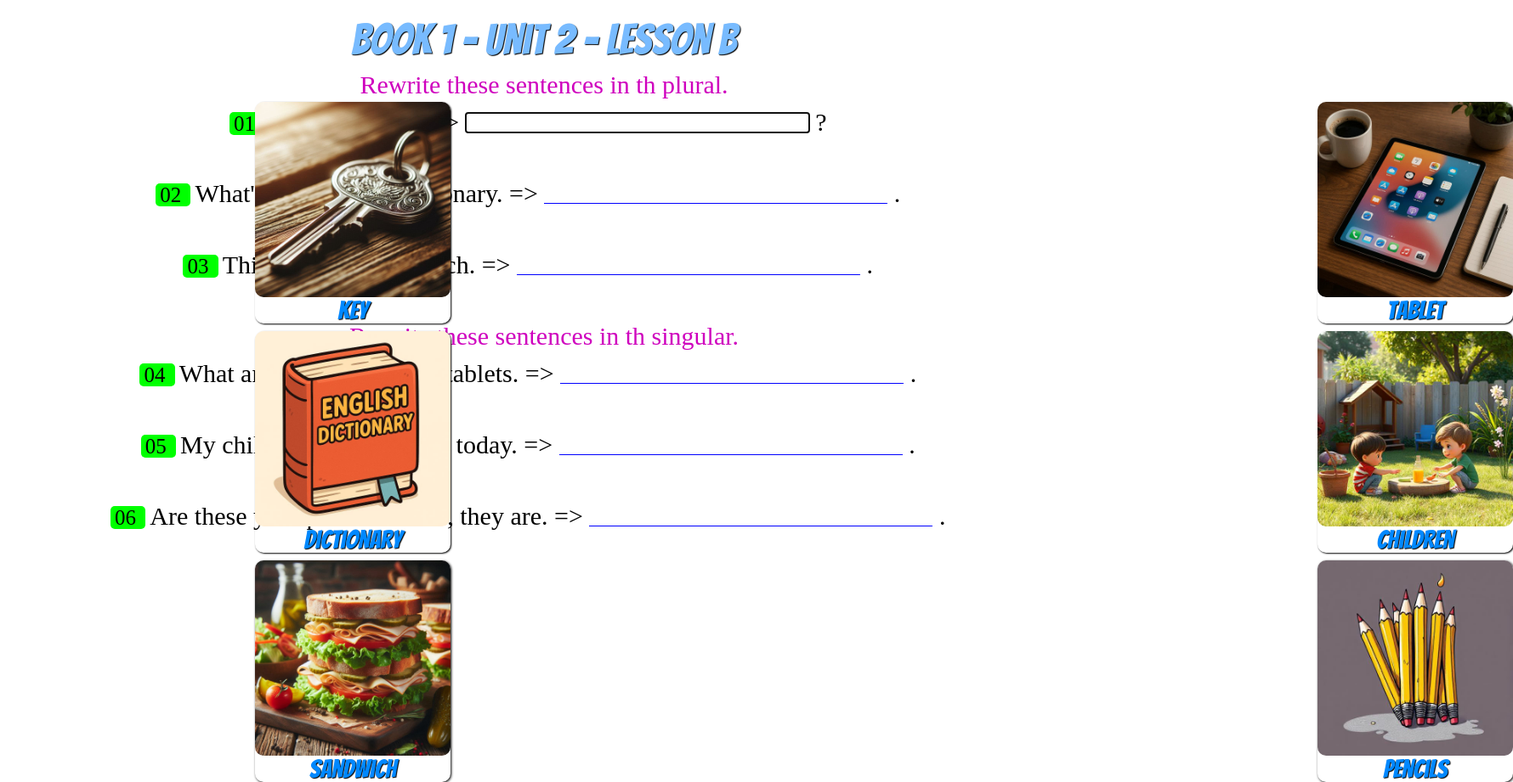
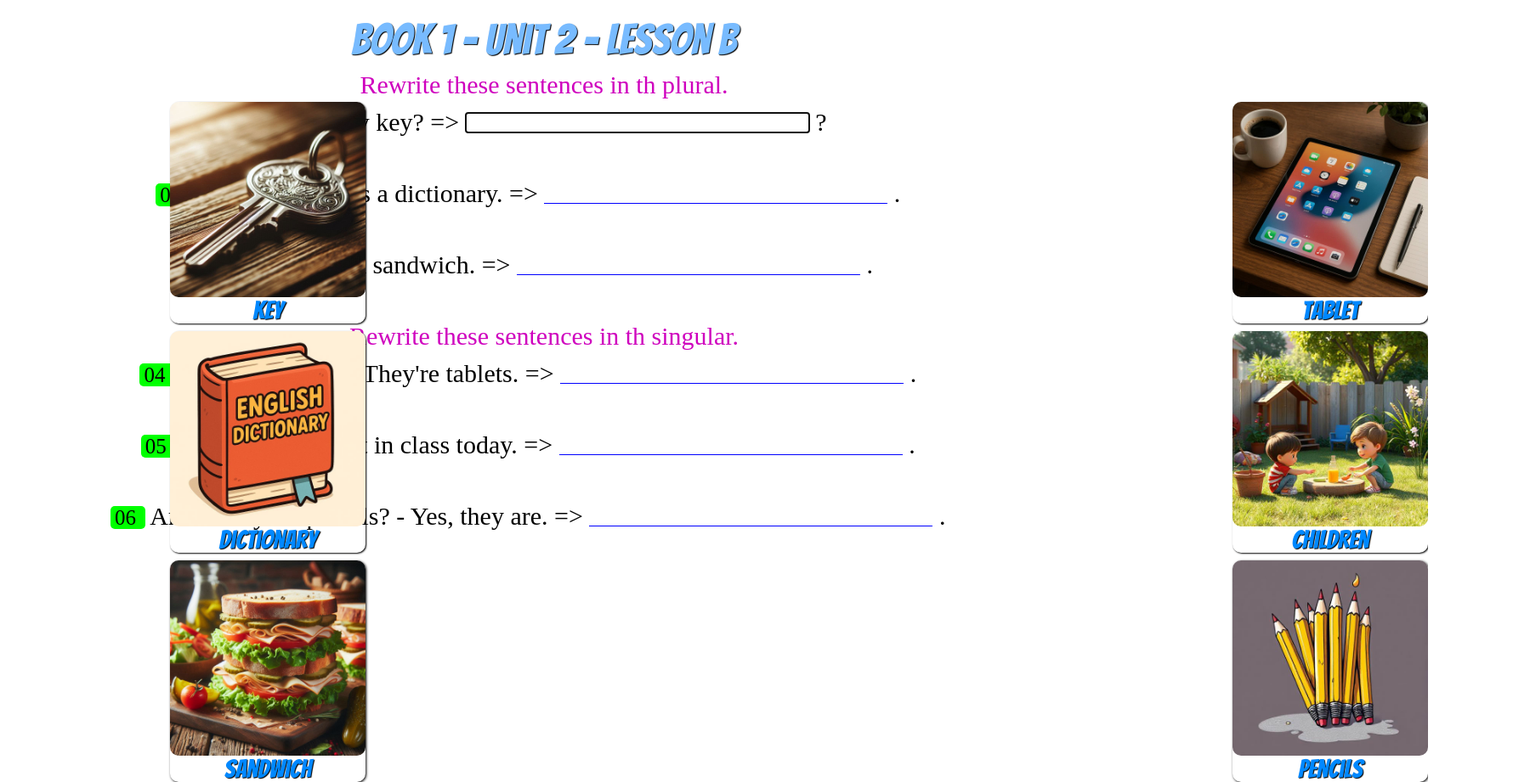
Before and after one commit to Teacher-Jorge/Book-1-Unit-2-Lesson-B, a plain HTML site: page index.html in a window 1280 px wide. Shown: the whole page at 85% size, 1780 px wide, since content can reach past the window. Drawn offline with Linux system fonts and the light colour scheme; a web font is replaced by a local one.

Commit message:
Add files via upload

```diff
--- a/style.css
+++ b/style.css
@@ -64,7 +64,7 @@ body {
     display: grid;
     position: absolute;
     top: 120px;
-    left: 300px;
+    left: 200px;
     font-family: 'bangers';
     font-size: 30px;
     text-shadow: 1px 1px 1px black;
@@ -77,7 +77,7 @@ body {
     display: grid;
     position: absolute;
     top: 390px;
-    left: 300px;
+    left: 200px;
     font-family: 'bangers';
     font-size: 30px;
     text-shadow: 1px 1px 1px black;
@@ -90,7 +90,7 @@ body {
     display: grid;
     position: absolute;
     top: 660px;
-    left: 300px;
+    left: 200px;
     font-family: 'bangers';
     font-size: 30px;
     text-shadow: 1px 1px 1px black;
@@ -103,7 +103,7 @@ body {
     display: grid;
     position: absolute;
     top: 120px;
-    left: 1550px;
+    left: 1450px;
     font-family: 'bangers';
     font-size: 30px;
     text-shadow: 1px 1px 1px black;
@@ -116,7 +116,7 @@ body {
     display: grid;
     position: absolute;
     top: 390px;
-    left: 1550px;
+    left: 1450px;
     font-family: 'bangers';
     font-size: 30px;
     text-shadow: 1px 1px 1px black;
@@ -129,7 +129,7 @@ body {
     display: grid;
     position: absolute;
     top: 660px;
-    left: 1550px;
+    left: 1450px;
     font-family: 'bangers';
     font-size: 30px;
     text-shadow: 1px 1px 1px black;
```
